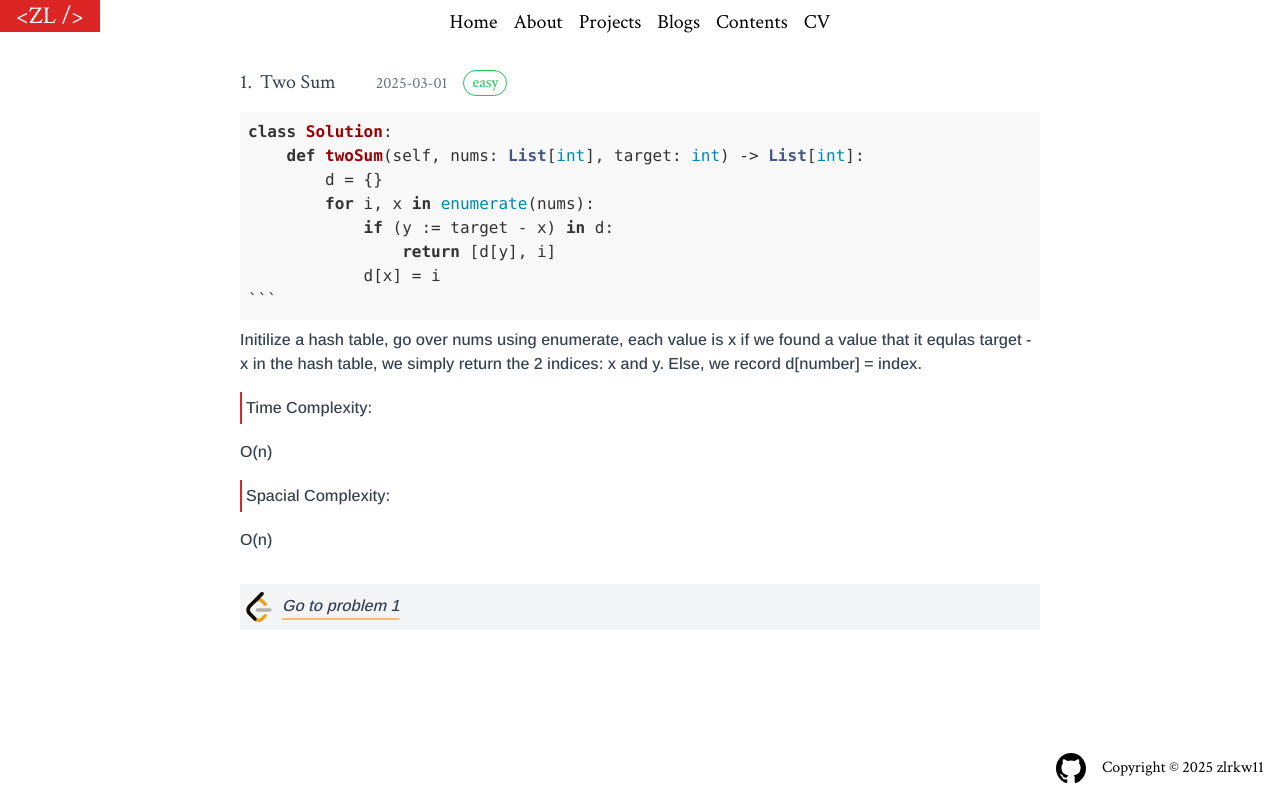
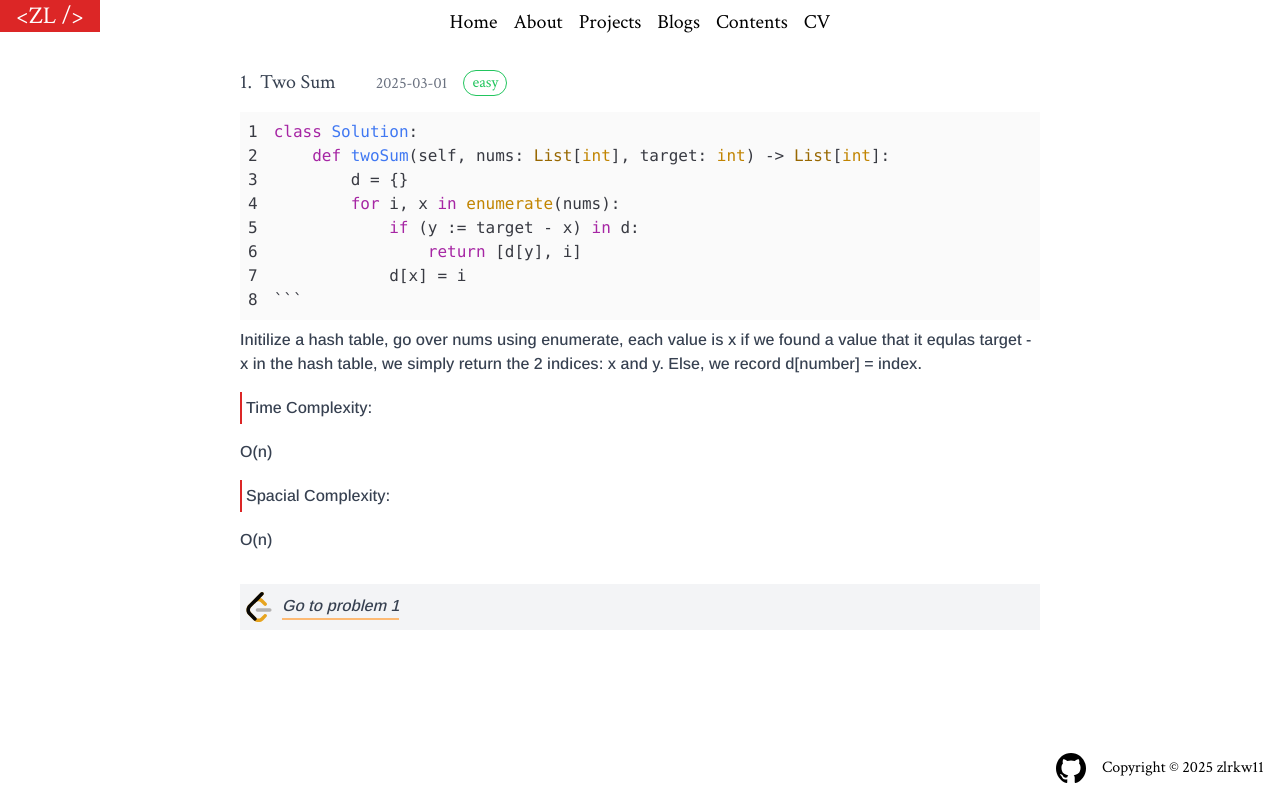
Before and after one commit to zlrkw11/zl-v2, a Next.js app: page /contents/leetcode/1 in a window 1280 px wide. Built offline with nearby package versions, Linux system fonts and the light colour scheme.

Commit message:
atom-one-light as styling for code section

```diff
--- a/app/contents/leetcode/[id]/page.tsx
+++ b/app/contents/leetcode/[id]/page.tsx
@@ -1,13 +1,11 @@
 import Link from "next/link";
 import { LeetCodeProps } from "@/app/types/types";
 import { Arimo, Crimson_Text } from "next/font/google";
-import ReactMarkdown from "react-markdown";
-import rehypeHighlight from "rehype-highlight";
 import "highlight.js/styles/github.css";
 import lc from "../../../../public/assets/leetcode.svg";
 import Image from "next/image";
 import SyntaxHighlighter from "react-syntax-highlighter";
-import { github } from "react-syntax-highlighter/dist/esm/styles/hljs";
+import { atomOneLight } from "react-syntax-highlighter/dist/esm/styles/hljs";
 // data import for problems
 import { problems1 } from "@/data/problems/problems1";
 import { problems2 } from "@/data/problems/problems2";
@@ -66,7 +64,11 @@ const ProblemPage = async ({ params }: { params: Promise<{ id: string }> }) => {
       </div>
       <div className="flex flex-col gap-2 items-center">
         <div className="md:w-[800px] w-[370px]">
-          <SyntaxHighlighter language="python" style={github}>
+          <SyntaxHighlighter
+            showLineNumbers
+            language="python"
+            style={atomOneLight}
+          >
             {problem.code}
           </SyntaxHighlighter>
         </div>
```
